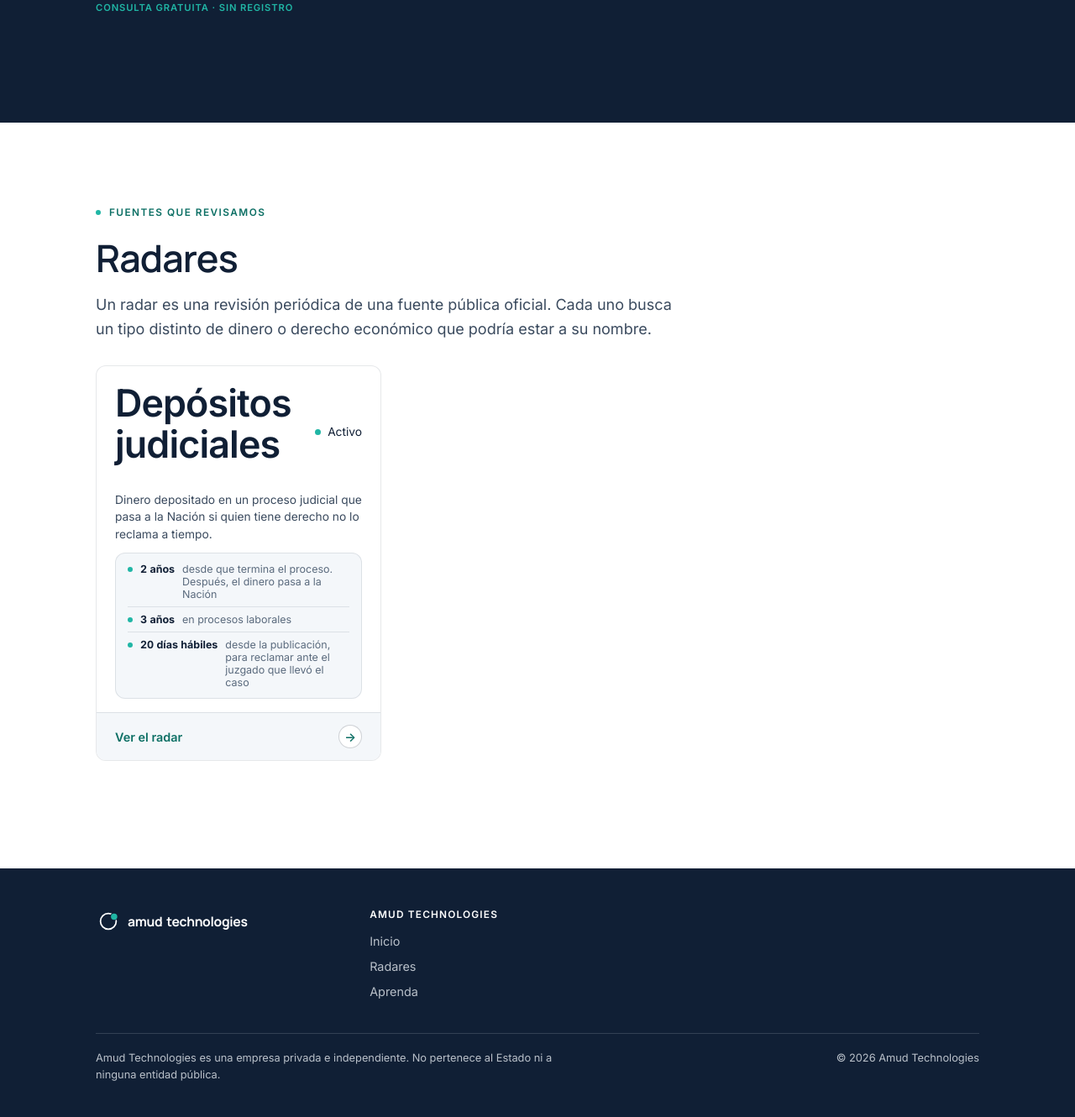
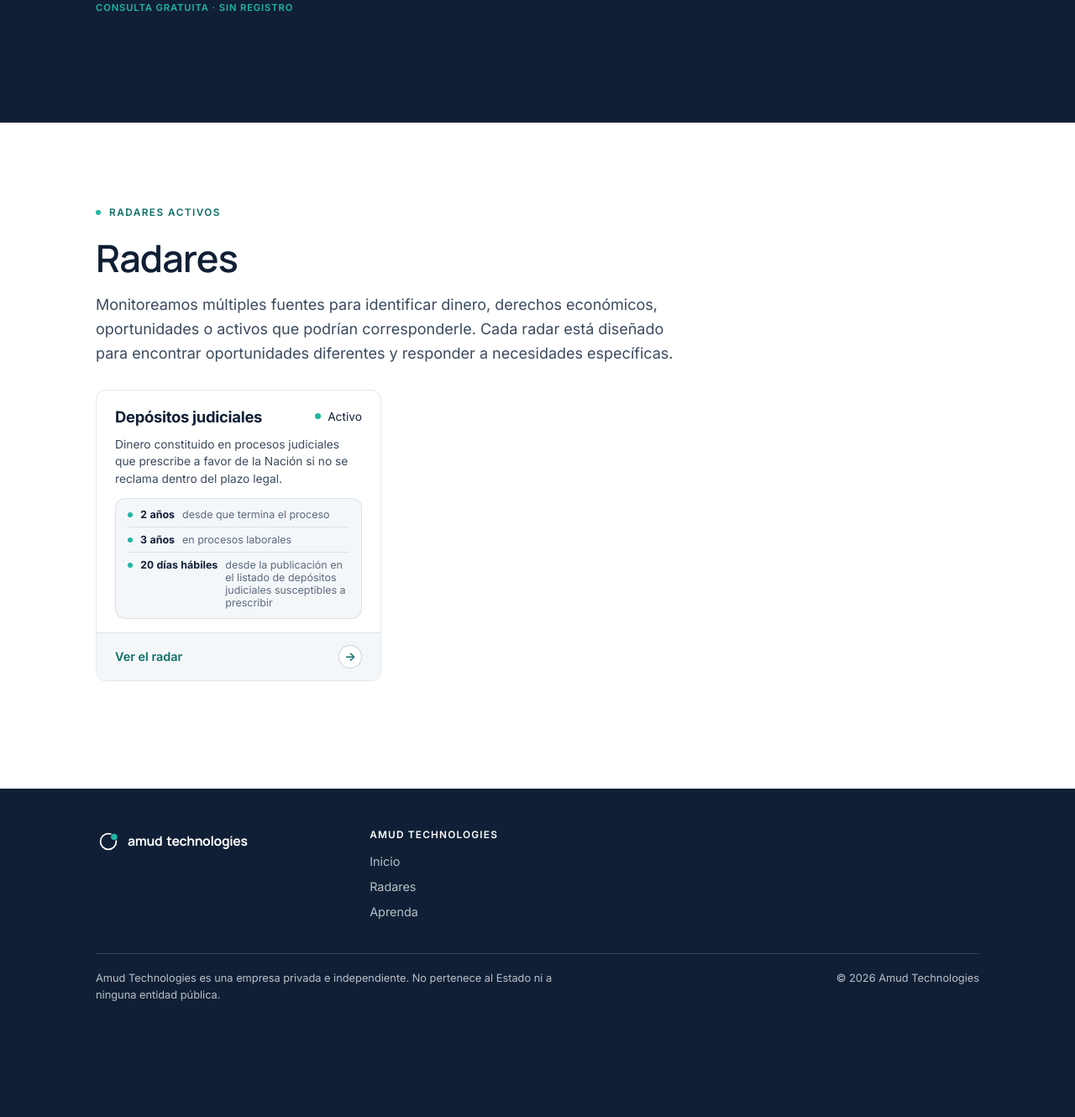
Before and after one commit to amudtechnologies/claims-engine, a Django app: page / in a window 1280 px wide. Shown: the part 797-2127 px from the top of the page at 84% size. After the commit the page ends 1989 px from the top, so only its background shows below. Run offline with Django 5.2, Linux system fonts and the light colour scheme; data comes from the database, SQL or seed files in the repository.

Commit message:
Home radars section: new eyebrow and intro copy; card title size fix; legal-facts wording
The section's h2 rule leaked into the card's own h2 title; scoped it to a class.

Co-Authored-By: Claude Opus 5.5 <noreply@anthropic.com>

```diff
--- a/web/home/templates/home/index.html
+++ b/web/home/templates/home/index.html
@@ -45,9 +45,9 @@
 {% if radars %}
 <section class="radars-index" id="radares">
   <div class="wrap">
-    <div class="eyebrow mono"><span class="dot"></span>Fuentes que revisamos</div>
-    <h2 class="serif">Radares</h2>
-    <p class="lede">Un radar es una revisión periódica de una fuente pública oficial. Cada uno busca un tipo distinto de dinero o derecho económico que podría estar a su nombre.</p>
+    <div class="eyebrow mono"><span class="dot"></span>Radares activos</div>
+    <h2 class="serif radars-index-title">Radares</h2>
+    <p class="lede">Monitoreamos múltiples fuentes para identificar dinero, derechos económicos, oportunidades o activos que podrían corresponderle. Cada radar está diseñado para encontrar oportunidades diferentes y responder a necesidades específicas.</p>
 
     <div class="radar-list">
       {% for spec, stats in radars %}
--- a/web/judicial_deposits/radar.py
+++ b/web/judicial_deposits/radar.py
@@ -58,8 +58,8 @@ spec = RadarSpec(
     slug="depositos-judiciales",
     name="Depósitos judiciales",
     problem=(
-        "Dinero depositado en un proceso judicial que pasa a la Nación si quien "
-        "tiene derecho no lo reclama a tiempo."
+        "Dinero constituido en procesos judiciales que prescribe a favor de la "
+        "Nación si no se reclama dentro del plazo legal."
     ),
     identifies=(
         "Depósitos que la Rama Judicial publica como no reclamados, con el "
--- a/web/judicial_deposits/templates/judicial_deposits/_legal_facts.html
+++ b/web/judicial_deposits/templates/judicial_deposits/_legal_facts.html
@@ -1,5 +1,5 @@
 <div class="fact-strip">
-  <div class="fact-item"><span class="dot"></span><span class="fact-num mono">2 años</span> desde que termina el proceso. Después, el dinero pasa a la Nación</div>
+  <div class="fact-item"><span class="dot"></span><span class="fact-num mono">2 años</span> desde que termina el proceso</div>
   <div class="fact-item"><span class="dot"></span><span class="fact-num mono">3 años</span> en procesos laborales</div>
-  <div class="fact-item"><span class="dot"></span><span class="fact-num mono">20 días hábiles</span> desde la publicación, para reclamar ante el juzgado que llevó el caso</div>
+  <div class="fact-item"><span class="dot"></span><span class="fact-num mono">20 días hábiles</span> desde la publicación en el listado de depósitos judiciales susceptibles a prescribir</div>
 </div>
--- a/web/static/css/site.css
+++ b/web/static/css/site.css
@@ -368,7 +368,7 @@ a.radar-list-item:hover::after {
 
 /* RADARS INDEX (home #radares section) */
 .radars-index { padding-top: clamp(56px, 8vw, 100px); padding-bottom: clamp(56px, 8vw, 100px); }
-.radars-index h2 { margin: 0 0 18px 0; font-size: clamp(2rem, 3vw + 0.6rem, 2.8rem); line-height: 1.1; font-weight: 600; letter-spacing: -0.02em; }
+.radars-index-title { margin: 0 0 18px 0; font-size: clamp(2rem, 3vw + 0.6rem, 2.8rem); line-height: 1.1; font-weight: 600; letter-spacing: -0.02em; }
 .radars-index .lede { margin-bottom: 8px; max-width: 62ch; }
 
 /* PROOF */
```
